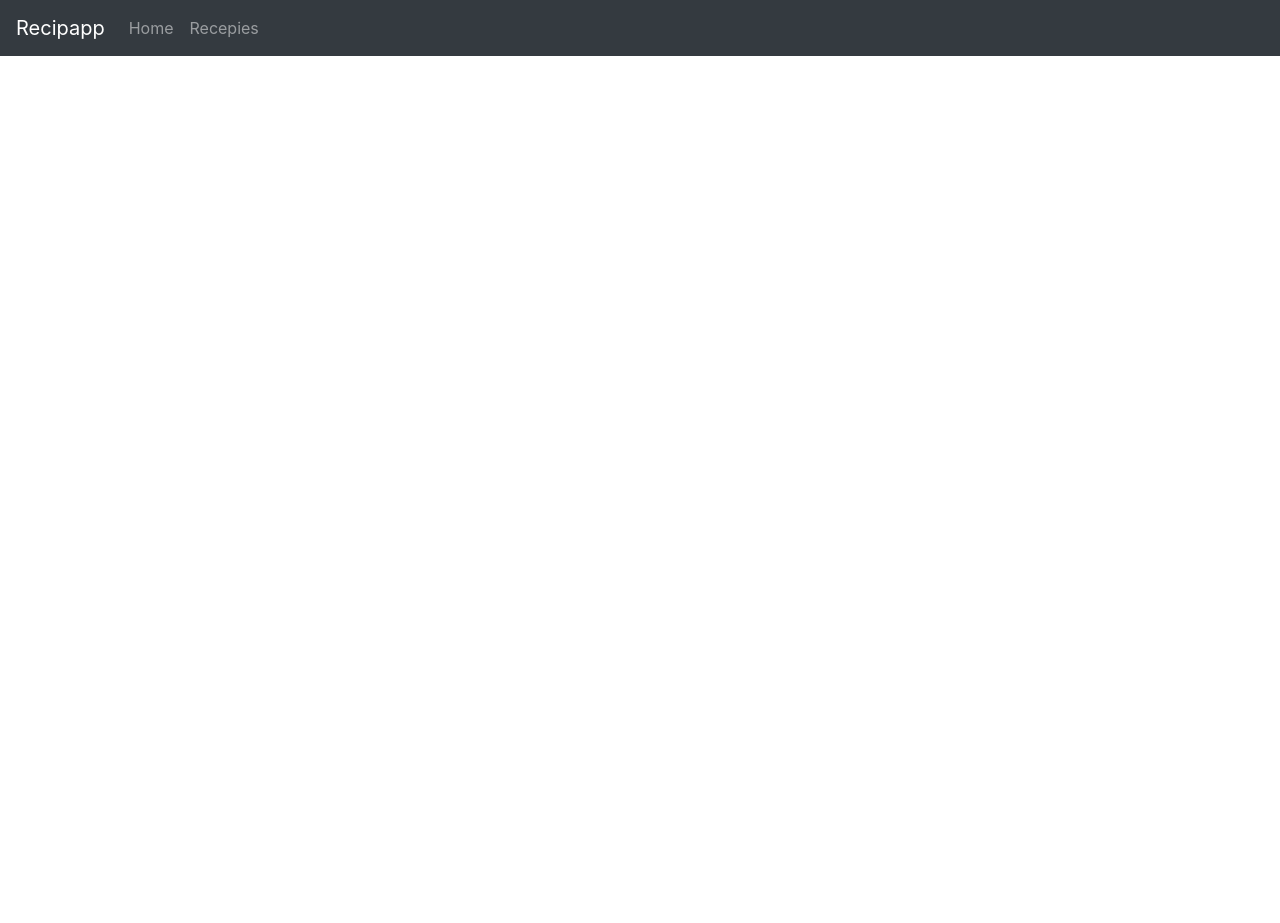
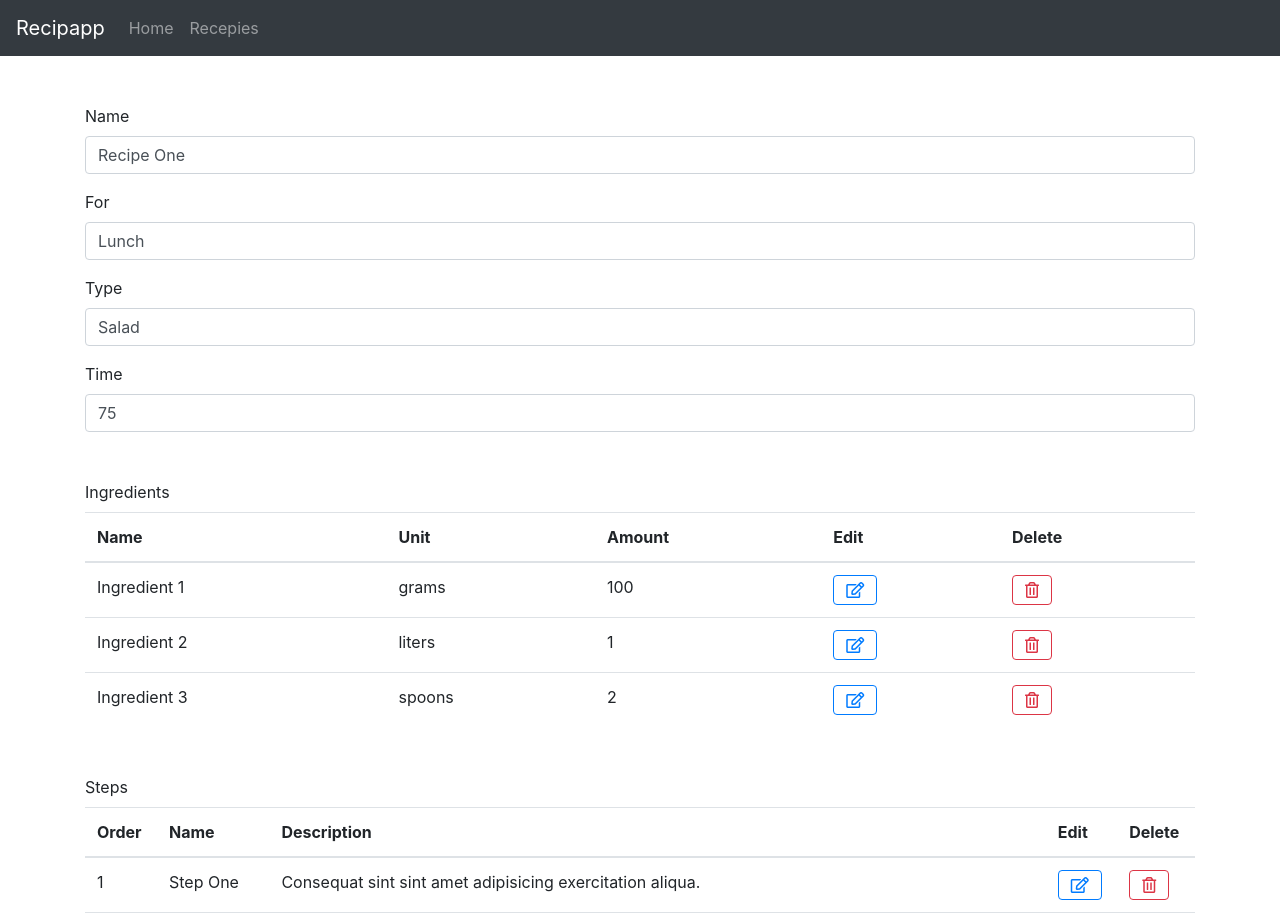
Before and after one commit to andrezsegovia/recipes-app, an Angular app: page /recipes/edit/1 in a window 1280 px wide. Before the commit this address led to /. Shown: the top 923 px of the page. Before the commit the page ends 800 px from the top, so only its background shows below. Built offline with nearby package versions, Linux system fonts and the light colour scheme.

Commit message:
:zap: Recipe Edit Component Start Development

```diff
--- a/src/app/app-routing.module.ts
+++ b/src/app/app-routing.module.ts
@@ -9,8 +9,8 @@ const routes: Routes = [
   {path: '', pathMatch: 'full', redirectTo: 'home'},
   {path: 'home', component: HomeComponent},
   {path: 'recepies', component: RecipesListingComponent},
-  {path: 'recepies/create', component: RecipesCreateComponent },
-  {path: 'recepies/edit', component: RecipesEditComponent}
+  {path: 'recipes/create', component: RecipesCreateComponent },
+  {path: 'recipes/edit/:id', component: RecipesEditComponent}
 ];
 
 @NgModule({
--- a/src/app/shared/recipes/components/recipes-edit/recipes-edit.component.html
+++ b/src/app/shared/recipes/components/recipes-edit/recipes-edit.component.html
@@ -1,3 +1,79 @@
-<p>
-  recipes-edit works!
-</p>
+<div class="container mt-5">
+  <form *ngIf="recipe">
+    <div class="form-group">
+      <label for="recipe-name">Name</label>
+      <input type="text" class="form-control" [value]="recipe.name"
+        id="recipe-name" placeholder="Enter Recipe Name">
+    </div>
+    <div class="form-group">
+      <label for="recipe-name">For</label>
+      <input type="text" class="form-control" [value]="recipe.for"
+        id="recipe-name" placeholder="Enter Recipe For">
+    </div>
+    <div class="form-group">
+      <label for="recipe-name">Type</label>
+      <input type="text" class="form-control" [value]="recipe.type"
+        id="recipe-name" placeholder="Enter Recipe Type">
+    </div>
+    <div class="form-group">
+      <label for="recipe-time">Time</label>
+      <input type="text" class="form-control" [value]="recipe.time"
+        id="recipe-time" placeholder="Enter Recipe Time">
+    </div>
+    <div class="form-group mt-5">
+      <label for="recipe-name">Ingredients</label>
+        <table class="table">
+          <thead>
+            <tr>
+              <th scope="col">Name</th>
+              <th scope="col">Unit</th>
+              <th scope="col">Amount</th>
+              <th scope="col">Edit</th>
+              <th scope="col">Delete</th>
+            </tr>
+          </thead>
+          <tbody>
+            <tr *ngFor="let ingredient of recipe.ingredients">
+              <td>{{ ingredient.name }}</td>
+              <td>{{ ingredient.unit }}</td>
+              <td>{{ ingredient.amount }}</td>
+              <td>
+                <button type="button" class="btn btn-outline-primary far fa-edit"></button>
+              </td>
+              <td>
+                <button type="button" class="btn btn-outline-danger far fa-trash-alt"></button>
+              </td>
+            </tr>
+          </tbody>
+        </table>
+    </div>
+    <div class="form-group mt-5">
+      <label for="recipe-name">Steps</label>
+        <table class="table">
+          <thead>
+            <tr>
+              <th scope="col">Order</th>
+              <th scope="col">Name</th>
+              <th scope="col">Description</th>
+              <th scope="col">Edit</th>
+              <th scope="col">Delete</th>
+            </tr>
+          </thead>
+          <tbody>
+            <tr *ngFor="let step of recipe.steps">
+              <td>{{ step.order }}</td>
+              <td>{{ step.name }}</td>
+              <td>{{ step.description }}</td>
+              <td>
+                <button type="button" class="btn btn-outline-primary far fa-edit"></button>
+              </td>
+              <td>
+                <button type="button" class="btn btn-outline-danger far fa-trash-alt"></button>
+              </td>
+            </tr>
+          </tbody>
+        </table>
+    </div>
+    <button type="submit" class="btn btn-primary mt-5">Submit</button>
+  </form>
+</div>
--- a/src/app/shared/recipes/components/recipes-edit/recipes-edit.component.ts
+++ b/src/app/shared/recipes/components/recipes-edit/recipes-edit.component.ts
@@ -1,15 +1,24 @@
 import { Component, OnInit } from '@angular/core';
-
+import { Router, ActivatedRoute, ParamMap } from '@angular/router';
+import { Recipe } from 'src/app/domain/recipe';
+import { switchMap } from 'rxjs/operators';
+import { RecipeService } from 'src/app/shared/services/recipe.service';
 @Component({
   selector: 'app-recipes-edit',
   templateUrl: './recipes-edit.component.html',
-  styleUrls: ['./recipes-edit.component.scss']
+  styles: []
 })
 export class RecipesEditComponent implements OnInit {
 
-  constructor() { }
+  recipe: Recipe;
+
+  constructor(private route: ActivatedRoute,
+    private router: Router,
+    private recipeService: RecipeService) {
+      this.recipeService.getById(Number(this.route.snapshot.paramMap.get('id')))
+      .subscribe( recipe => this.recipe = recipe);
+    }
 
   ngOnInit() {
   }
-
 }
--- a/src/app/shared/services/recipe.service.ts
+++ b/src/app/shared/services/recipe.service.ts
@@ -22,9 +22,12 @@ export class RecipeService {
               recipe = {
                 id: element['id'],
                 name: element['name'],
-                nextDay: element['nextDay'],
-                lastDay: element['lastDay'],
-                time: element['time']
+                for: element['for'],
+                type: element['type'],
+                ingredients: element['ingredients'],
+                time: element['time'],
+                steps: element['steps'],
+                cookHistory: element['cookHistory']
               };
             }
           });
--- a/src/assets/recipes.json
+++ b/src/assets/recipes.json
@@ -4,44 +4,167 @@
     {
       "id": 1,
       "name": "Recipe One",
-      "nextDay": "2012-04-23",
-      "lastDay": "2011-04-23",
-      "time": 60
+      "for": "Lunch",
+      "type": "Salad",
+      "ingredients": [
+        {
+          "name": "Ingredient 1",
+          "unit": "grams",
+          "amount": 100
+        },
+        {
+          "name": "Ingredient 2",
+          "unit": "liters",
+          "amount": 1
+        },
+        {
+          "name": "Ingredient 3",
+          "unit": "spoons",
+          "amount": 2
+        }
+      ],
+      "time": 75,
+      "steps": [
+        {
+          "order": 1,
+          "name": "Step One",
+          "description": "Consequat sint sint amet adipisicing exercitation aliqua."
+        },
+        {
+          "order": 3,
+          "name": "Step Three",
+          "description": "Ut irure ipsum non fugiat culpa aute irure pariatur pariatur exercitation sint cupidatat ipsum elit."
+        },
+        {
+          "order": 2,
+          "name": "Step Two",
+          "description": "Excepteur et consectetur dolore excepteur esse id ex."
+        }
+      ],
+      "cookHistory": [
+        {
+          "date": "23/04/2018",
+          "note": "Excepteur culpa sunt consequat laboris excepteur sit anim non pariatur consectetur."
+        },
+        {
+          "date": "11/06/2018",
+          "note": "Excepteur culpa sunt consequat laboris excepteur sit anim non pariatur consectetur."
+        },
+        {
+          "date": "01/01/2019",
+          "note": "Excepteur culpa sunt consequat laboris excepteur sit anim non pariatur consectetur."
+        }
+      ]
     },
     {
       "id": 2,
       "name": "Recipe Two",
-      "nextDay": "2012-04-23",
-      "lastDay": "2011-04-23",
-      "time": 60
+      "for": "Breakfast",
+      "type": "Fruit",
+      "ingredients": [
+        {
+          "name": "Ingredient 1",
+          "unit": "grams",
+          "amount": 100
+        },
+        {
+          "name": "Ingredient 2",
+          "unit": "liters",
+          "amount": 1
+        },
+        {
+          "name": "Ingredient 3",
+          "unit": "spoons",
+          "amount": 2
+        }
+      ],
+      "time": 80,
+      "steps": [
+        {
+          "order": 1,
+          "name": "Step One",
+          "description": "Consequat sint sint amet adipisicing exercitation aliqua."
+        },
+        {
+          "order": 3,
+          "name": "Step Three",
+          "description": "Ut irure ipsum non fugiat culpa aute irure pariatur pariatur exercitation sint cupidatat ipsum elit."
+        },
+        {
+          "order": 2,
+          "name": "Step Two",
+          "description": "Excepteur et consectetur dolore excepteur esse id ex."
+        }
+      ],
+      "cookHistory": [
+        {
+          "date": "23/04/2018",
+          "note": "Excepteur culpa sunt consequat laboris excepteur sit anim non pariatur consectetur."
+        },
+        {
+          "date": "11/06/2018",
+          "note": "Excepteur culpa sunt consequat laboris excepteur sit anim non pariatur consectetur."
+        },
+        {
+          "date": "01/01/2019",
+          "note": "Excepteur culpa sunt consequat laboris excepteur sit anim non pariatur consectetur."
+        }
+      ]
     },
     {
       "id": 3,
       "name": "Recipe Three",
-      "nextDay": "2012-04-23",
-      "lastDay": "2011-04-23",
-      "time": 60
+      "for": "dinner",
+      "type": "Meat",
+      "ingredients": [
+        {
+          "name": "Ingredient 1",
+          "unit": "grams",
+          "amount": 100
         },
         {
-      "id": 4,
-      "name": "Recipe Four",
-      "nextDay": "2012-04-23",
-      "lastDay": "2011-04-23",
-      "time": 60
+          "name": "Ingredient 2",
+          "unit": "liters",
+          "amount": 1
         },
         {
-      "id": 5,
-      "name": "Recipe Five",
-      "nextDay": "2012-04-23",
-      "lastDay": "2011-04-23",
-      "time": 60
+          "name": "Ingredient 3",
+          "unit": "spoons",
+          "amount": 2
+        }
+      ],
+      "time": 35,
+      "steps": [
+        {
+          "order": 1,
+          "name": "Step One",
+          "description": "Consequat sint sint amet adipisicing exercitation aliqua."
         },
         {
-      "id": 6,
-      "name": "Recipe Six",
-      "nextDay": "2012-04-23",
-      "lastDay": "2011-04-23",
-      "time": 60
+          "order": 3,
+          "name": "Step Three",
+          "description": "Ut irure ipsum non fugiat culpa aute irure pariatur pariatur exercitation sint cupidatat ipsum elit."
+        },
+        {
+          "order": 2,
+          "name": "Step Two",
+          "description": "Excepteur et consectetur dolore excepteur esse id ex."
+        }
+      ],
+      "cookHistory": [
+        {
+          "date": "23/04/2018",
+          "note": "Excepteur culpa sunt consequat laboris excepteur sit anim non pariatur consectetur."
+        },
+        {
+          "date": "11/06/2018",
+          "note": "Excepteur culpa sunt consequat laboris excepteur sit anim non pariatur consectetur."
+        },
+        {
+          "date": "01/01/2019",
+          "note": "Excepteur culpa sunt consequat laboris excepteur sit anim non pariatur consectetur."
         }
       ]
     }
+  ]
+}
```
Also changed, not shown: src/app/domain/recipe.ts (+19 -2 lines), src/app/shared/recipes/components/recipes-edit/recipes-edit.component.scss (deleted), 1 other file (tests, documents, lock files or other folders). Lines whose indentation alone changed are shown as unchanged.
